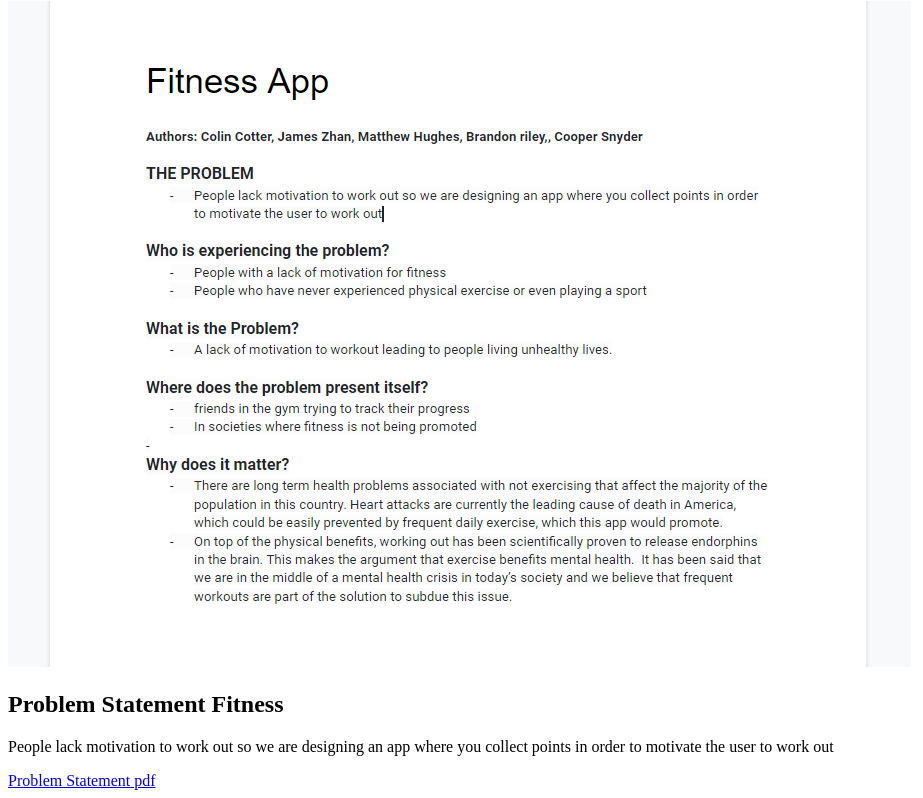
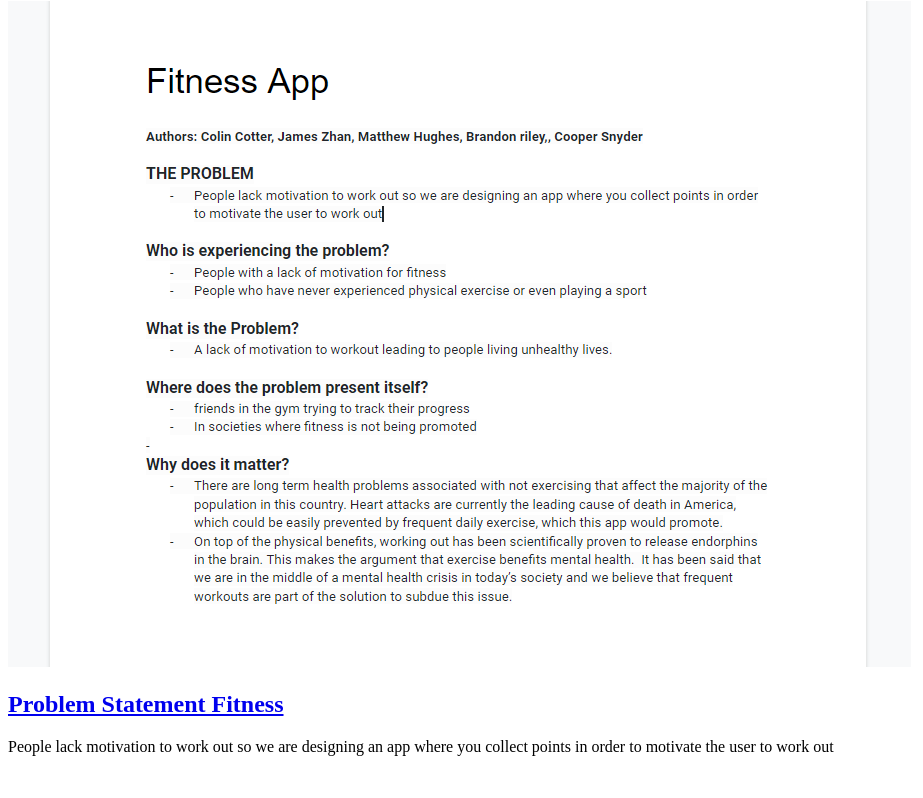
Before and after one commit to mh1300/mh1300.github.io, a plain HTML site: page index.html in a window 1280 px wide. Shown: the part 79-877 px from the top of the page, without its empty margins (0-923 px from the left). After the commit the page ends 851 px from the top, so only its background shows below. Drawn offline with Linux system fonts and the light colour scheme.

Commit message:
Add files via upload

```diff
--- a/index.html
+++ b/index.html
@@ -8,11 +8,10 @@
         <section class="assignment">
             <a href="ProblemStatement.pdf"><img src="ProblemStatement.png"></a>
             <section class="ass-details">
-                <h2>Problem Statement Fitness</h2>
+                <a href="ProblemStatement.pdf"><h2>Problem Statement Fitness</h2></a>
                 <p>
                     People lack motivation to work out so we are designing an app where you collect points in order to motivate the user to work out
                 </p>
-                <a href="ProblemStatement.pdf">Problem Statement pdf</a>
             </section>
         </section>
     </body>
```
